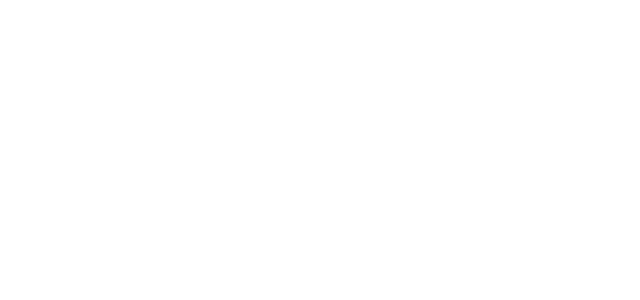
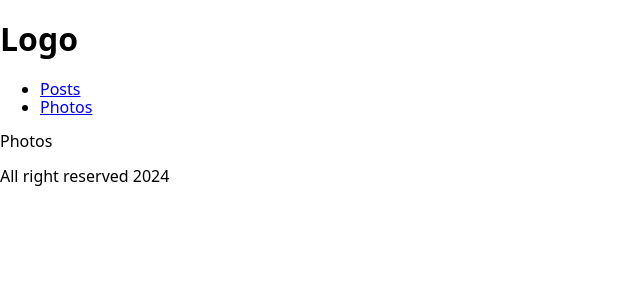
Before and after one commit to rakic997/jsguru, a React (Vite) app: page /photos in a window 1280 px wide. Shown: the top 300 px of the page, without its empty margins (0-640 px from the left). Built offline with nearby package versions, Linux system fonts and the light colour scheme; no server answers.

Commit message:
Layout and post context

```diff
--- a/src/App.tsx
+++ b/src/App.tsx
@@ -1,12 +1,22 @@
-import { useState } from 'react'
+import { Routes, Route } from 'react-router-dom';
+
+import Posts from './pages/Posts';
+import Photos from './pages/Photos';
+
+import Header from './components/Header';
+import Footer from './components/Footer';
 
 function App() {
-
   return (
     <>
-
+      <Header />
+      <Routes>
+        <Route path='/' element={<Posts />} />
+        <Route path='/photos' element={<Photos />} />
+      </Routes>
+      <Footer />
     </>
   )
 }
 
-export default App
+export default App;
--- a/src/components/Footer.tsx
+++ b/src/components/Footer.tsx
@@ -1,9 +1,9 @@
-import React from 'react'
-
 const Footer = () => {
   return (
-    <div>Footer</div>
+    <footer className='footer'>
+      <p>All right reserved 2024</p>
+    </footer>
   )
 }
 
-export default Footer
+export default Footer;
--- a/src/components/Header.tsx
+++ b/src/components/Header.tsx
@@ -1,9 +1,21 @@
-import React from 'react'
+import { Link } from 'react-router-dom';
 
 const Header = () => {
   return (
-    <div>Header</div>
+    <header className='header'>
+      <div className='logo'>
+        <h1>Logo</h1>
+      </div>
+      <ul className='navigation'>
+        <li>
+          <Link to='/'>Posts</Link>
+        </li>
+        <li>
+          <Link to='/photos'>Photos</Link>
+        </li>
+      </ul>
+    </header>
   )
 }
 
-export default Header
+export default Header;
--- a/src/context/PostsContext.tsx
+++ b/src/context/PostsContext.tsx
@@ -0,0 +1,53 @@
+import React, { createContext, useState, useEffect } from 'react';
+
+import { Post, Comment, User } from '../types/types';
+
+interface PostsContextType {
+    posts: Post[];
+    comments: Comment[];
+    users: User[];
+}
+
+const PostsContext = createContext<PostsContextType | undefined>(undefined);
+
+const PostsContextProvider = ({ children }: { children: React.ReactNode }) => {
+    const [posts, setPosts] = useState<Post[]>([]);
+    const [comments, setComments] = useState<Comment[]>([]);
+    const [users, setUsers] = useState<User[]>([]);
+
+    useEffect(() => {
+        const fetchData = async () => {
+            try {
+                const postsResponse = await fetch('https://jsonplaceholder.typicode.com/posts');
+                const commentsResponse = await fetch('https://jsonplaceholder.typicode.com/comments');
+                const usersResponse = await fetch('https://jsonplaceholder.typicode.com/users');
+
+                const postsData = await postsResponse.json();
+                const commentsData = await commentsResponse.json();
+                const usersData = await usersResponse.json();
+
+                setPosts(postsData);
+                setComments(commentsData);
+                setUsers(usersData);
+            } catch (error) {
+                console.error('Error fetching data:', error);
+            }
+        };
+
+        fetchData();
+    }, []);
+
+    const ContextValue: PostsContextType = {
+        posts,
+        comments,
+        users
+    }
+
+    return (
+        <PostsContext.Provider value={ContextValue}>
+            {children}
+        </PostsContext.Provider>
+    )
+}
+
+export { PostsContext, PostsContextProvider };
--- a/src/main.tsx
+++ b/src/main.tsx
@@ -1,10 +1,17 @@
-import React from 'react'
-import ReactDOM from 'react-dom/client'
-import App from './App.tsx'
-import './style/index.scss'
+import React from 'react';
+import ReactDOM from 'react-dom/client';
+import App from './App.tsx';
+import { BrowserRouter } from 'react-router-dom';
+import './style/index.scss';
+
+import { PostsContextProvider } from './context/PostsContext.tsx';
 
 ReactDOM.createRoot(document.getElementById('root')!).render(
   <React.StrictMode>
-    <App />
+    <PostsContextProvider>
+      <BrowserRouter>
+        <App />
+      </BrowserRouter>
+    </PostsContextProvider>
   </React.StrictMode>,
 )
--- /dev/null
+++ b/src/pages/Photos.tsx
@@ -0,0 +1,9 @@
+import React from 'react';
+
+const Photos = () => {
+  return (
+    <div>Photos</div>
+  )
+}
+
+export default Photos;
--- a/src/pages/Posts.tsx
+++ b/src/pages/Posts.tsx
@@ -1,9 +1,14 @@
-import React from 'react'
+import { useContext } from 'react';
+import { PostsContext } from '../context/PostsContext';
 
-const Home = () => {
+const Posts = () => {
+  const { users, posts, comments } = useContext(PostsContext) || { users: [], posts: [], comments: [] };
+
+  console.log(users);
+
   return (
     <div>Home</div>
   )
 }
 
-export default Home
+export default Posts;
--- a/src/style/_general.scss
+++ b/src/style/_general.scss
@@ -0,0 +1,274 @@
+/*! modern-normalize v2.0.0 | MIT License | https://github.com/sindresorhus/modern-normalize */
+
+/*
+Document
+========
+*/
+
+/**
+Use a better box model (opinionated).
+*/
+
+*,
+::before,
+::after {
+	box-sizing: border-box;
+}
+
+html {
+	/* Improve consistency of default fonts in all browsers. (https://github.com/sindresorhus/modern-normalize/issues/3) */
+	font-family:
+		system-ui,
+		'Segoe UI',
+		Roboto,
+		Helvetica,
+		Arial,
+		sans-serif,
+		'Apple Color Emoji',
+		'Segoe UI Emoji';
+	line-height: 1.15; /* 1. Correct the line height in all browsers. */
+	-webkit-text-size-adjust: 100%; /* 2. Prevent adjustments of font size after orientation changes in iOS. */
+	-moz-tab-size: 4; /* 3. Use a more readable tab size (opinionated). */
+	tab-size: 4; /* 3 */
+}
+
+/*
+Sections
+========
+*/
+
+body {
+	margin: 0; /* Remove the margin in all browsers. */
+}
+
+/*
+Grouping content
+================
+*/
+
+/**
+1. Add the correct height in Firefox.
+2. Correct the inheritance of border color in Firefox. (https://bugzilla.mozilla.org/show_bug.cgi?id=190655)
+*/
+
+hr {
+	height: 0; /* 1 */
+	color: inherit; /* 2 */
+}
+
+/*
+Text-level semantics
+====================
+*/
+
+/**
+Add the correct text decoration in Chrome, Edge, and Safari.
+*/
+
+abbr[title] {
+	text-decoration: underline dotted;
+}
+
+/**
+Add the correct font weight in Edge and Safari.
+*/
+
+b,
+strong {
+	font-weight: bolder;
+}
+
+/**
+1. Improve consistency of default fonts in all browsers. (https://github.com/sindresorhus/modern-normalize/issues/3)
+2. Correct the odd 'em' font sizing in all browsers.
+*/
+
+code,
+kbd,
+samp,
+pre {
+	font-family:
+		ui-monospace,
+		SFMono-Regular,
+		Consolas,
+		'Liberation Mono',
+		Menlo,
+		monospace; /* 1 */
+	font-size: 1em; /* 2 */
+}
+
+/**
+Add the correct font size in all browsers.
+*/
+
+small {
+	font-size: 80%;
+}
+
+/**
+Prevent 'sub' and 'sup' elements from affecting the line height in all browsers.
+*/
+
+sub,
+sup {
+	font-size: 75%;
+	line-height: 0;
+	position: relative;
+	vertical-align: baseline;
+}
+
+sub {
+	bottom: -0.25em;
+}
+
+sup {
+	top: -0.5em;
+}
+
+/*
+Tabular data
+============
+*/
+
+/**
+1. Remove text indentation from table contents in Chrome and Safari. (https://bugs.chromium.org/p/chromium/issues/detail?id=999088, https://bugs.webkit.org/show_bug.cgi?id=201297)
+2. Correct table border color inheritance in Chrome and Safari. (https://bugs.chromium.org/p/chromium/issues/detail?id=935729, https://bugs.webkit.org/show_bug.cgi?id=195016)
+*/
+
+table {
+	text-indent: 0; /* 1 */
+	border-color: inherit; /* 2 */
+}
+
+/*
+Forms
+=====
+*/
+
+/**
+1. Change the font styles in all browsers.
+2. Remove the margin in Firefox and Safari.
+*/
+
+button,
+input,
+optgroup,
+select,
+textarea {
+	font-family: inherit; /* 1 */
+	font-size: 100%; /* 1 */
+	line-height: 1.15; /* 1 */
+	margin: 0; /* 2 */
+}
+
+/**
+Remove the inheritance of text transform in Edge and Firefox.
+*/
+
+button,
+select {
+	text-transform: none;
+}
+
+/**
+Correct the inability to style clickable types in iOS and Safari.
+*/
+
+button,
+[type='button'],
+[type='reset'],
+[type='submit'] {
+	-webkit-appearance: button;
+}
+
+/**
+Remove the inner border and padding in Firefox.
+*/
+
+::-moz-focus-inner {
+	border-style: none;
+	padding: 0;
+}
+
+/**
+Restore the focus styles unset by the previous rule.
+*/
+
+:-moz-focusring {
+	outline: 1px dotted ButtonText;
+}
+
+/**
+Remove the additional ':invalid' styles in Firefox.
+See: https://github.com/mozilla/gecko-dev/blob/2f9eacd9d3d995c937b4251a5557d95d494c9be1/layout/style/res/forms.css#L728-L737
+*/
+
+:-moz-ui-invalid {
+	box-shadow: none;
+}
+
+/**
+Remove the padding so developers are not caught out when they zero out 'fieldset' elements in all browsers.
+*/
+
+legend {
+	padding: 0;
+}
+
+/**
+Add the correct vertical alignment in Chrome and Firefox.
+*/
+
+progress {
+	vertical-align: baseline;
+}
+
+/**
+Correct the cursor style of increment and decrement buttons in Safari.
+*/
+
+::-webkit-inner-spin-button,
+::-webkit-outer-spin-button {
+	height: auto;
+}
+
+/**
+1. Correct the odd appearance in Chrome and Safari.
+2. Correct the outline style in Safari.
+*/
+
+[type='search'] {
+	-webkit-appearance: textfield; /* 1 */
+	outline-offset: -2px; /* 2 */
+}
+
+/**
+Remove the inner padding in Chrome and Safari on macOS.
+*/
+
+::-webkit-search-decoration {
+	-webkit-appearance: none;
+}
+
+/**
+1. Correct the inability to style clickable types in iOS and Safari.
+2. Change font properties to 'inherit' in Safari.
+*/
+
+::-webkit-file-upload-button {
+	-webkit-appearance: button; /* 1 */
+	font: inherit; /* 2 */
+}
+
+/*
+Interactive
+===========
+*/
+
+/*
+Add the correct display in Chrome and Safari.
+*/
+
+summary {
+	display: list-item;
+}
--- /dev/null
+++ b/src/types/types.ts
@@ -0,0 +1,38 @@
+export interface Post {
+    userId: number;
+    id: number;
+    title: string;
+    body: string;
+  }
+
+  export interface Comment {
+    postId: number;
+    id: number;
+    name: string;
+    email: string;
+    body: string;
+  }
+
+  export interface User {
+    id: number;
+    name: string;
+    username: string;
+    email: string;
+    address: {
+      street: string;
+      suite: string;
+      city: string;
+      zipcode: string;
+      geo: {
+        lat: string;
+        lng: string;
+      };
+    };
+    phone: string;
+    website: string;
+    company: {
+      name: string;
+      catchPhrase: string;
+      bs: string;
+    };
+  }
```
Also changed, not shown: src/pages/PostDetails.tsx (deleted, +0 -9 lines).
